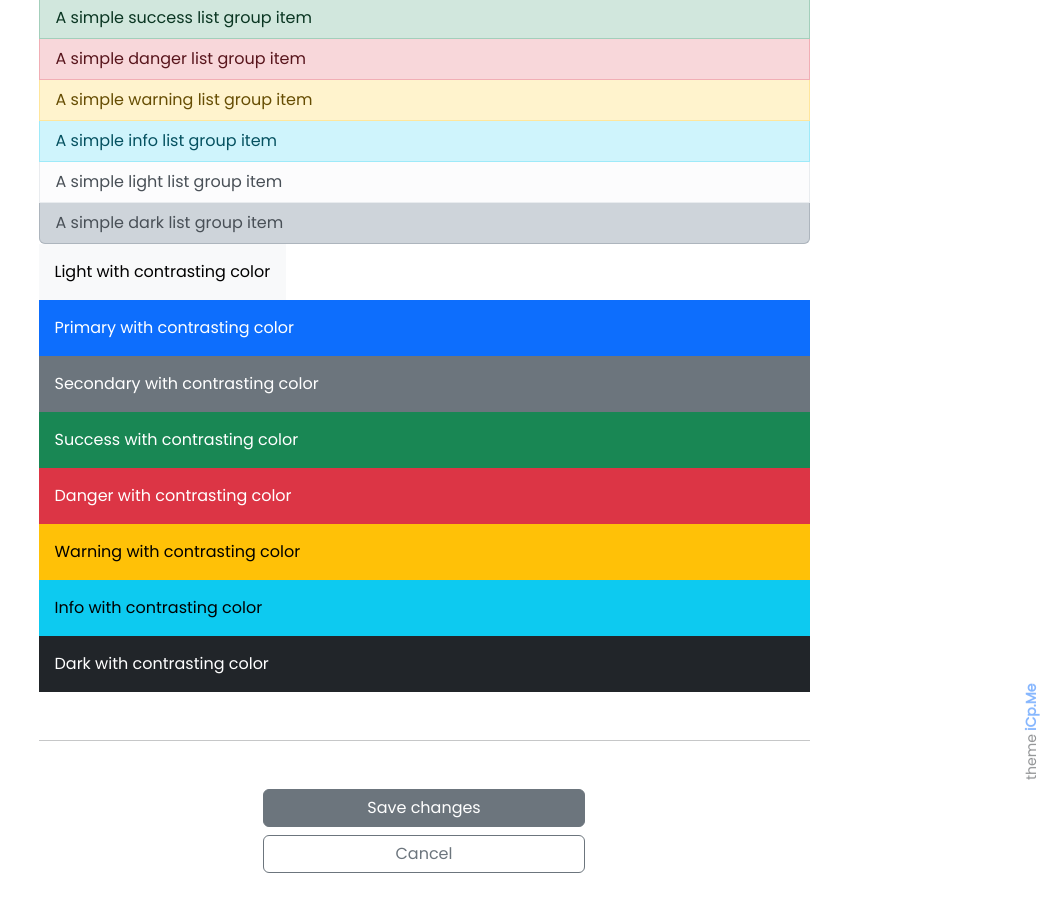
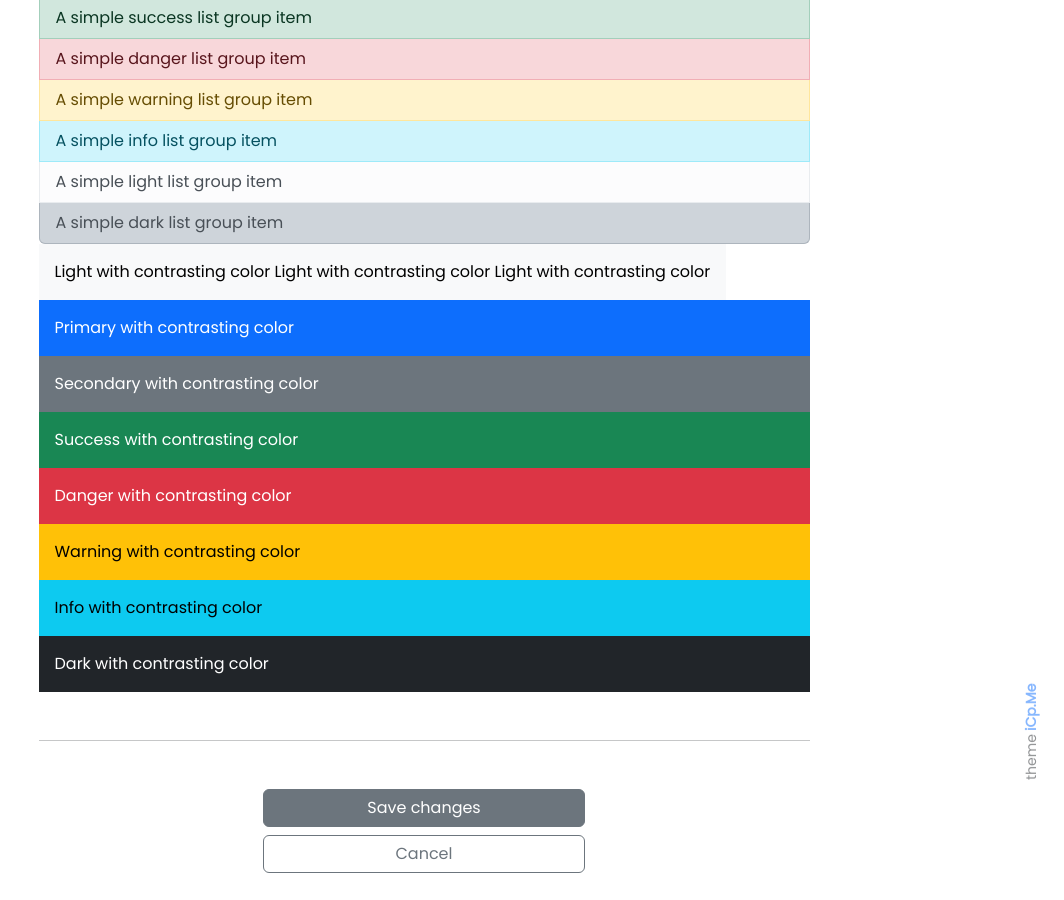
Before and after one commit to WorkSpacesPro/icp, a Jekyll site: the page built from pages/docs.md, in a window 1280 px wide and 900 px high, scrolled down 1793 px. Shown: the whole window, without its empty margins (216-1280 px from the left). Built offline with Jekyll 4.4.1, drawn with Linux system fonts in a browser that asks for light colours; emoji names are drawn with the system emoji font.

Commit message:
Update docs.md

```diff
--- a/pages/docs.md
+++ b/pages/docs.md
@@ -87,7 +87,7 @@ GitHub</a>
   <a href="#" class="list-group-item list-group-item-action list-group-item-dark">A simple dark list group item</a>
 </div>
 <!-- text-bg-primary p-3 -->
-<a class="text-bg-light p-3" href="#">Light with contrasting color</a>
+<a class="text-bg-light p-3" href="#">Light with contrasting color Light with contrasting color Light with contrasting color </a>
 <div class="text-bg-primary p-3">Primary with contrasting color</div>
 <div class="text-bg-secondary p-3">Secondary with contrasting color</div>
 <div class="text-bg-success p-3">Success with contrasting color</div>
```
